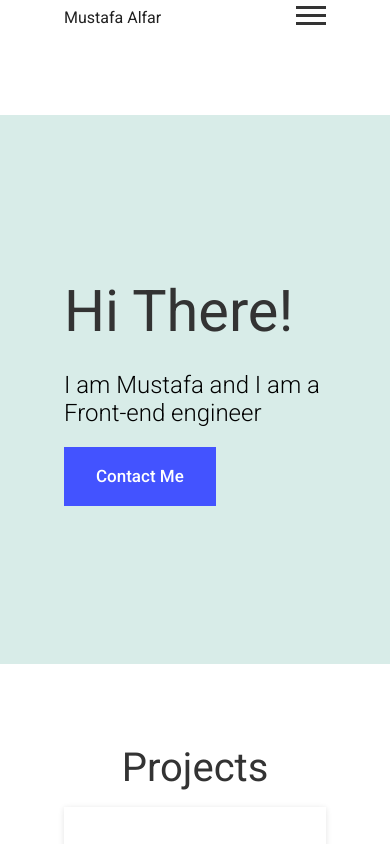
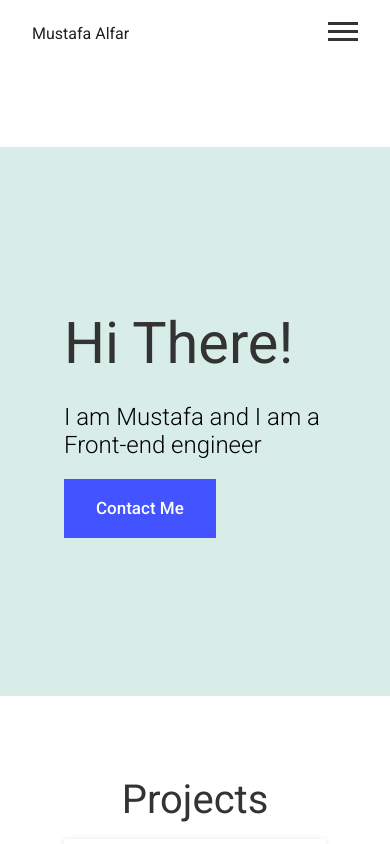
Before and after one commit to mustafa-alfar/portfolio, a Next.js app: page / in a window 390 px wide. Shown: the top 844 px of the page. Built offline with nearby package versions, Linux system fonts and the light colour scheme.

Commit message:
fix mobile header style

```diff
--- a/components/Header/styled.js
+++ b/components/Header/styled.js
@@ -10,6 +10,7 @@ export const Container = styled.header`
   background-color: white;
   margin: 0 auto;
   transition: 0.2s transform ease-in;
+  padding: 0 0 0 16px;
 
   ${({ isFixed }) =>
     isFixed &&
@@ -47,6 +48,7 @@ export const Container = styled.header`
   }
 
   ${mediaQuery[1]} {
+    padding: 1em 32px;
     nav.desktop {
       display: none;
     }
```
